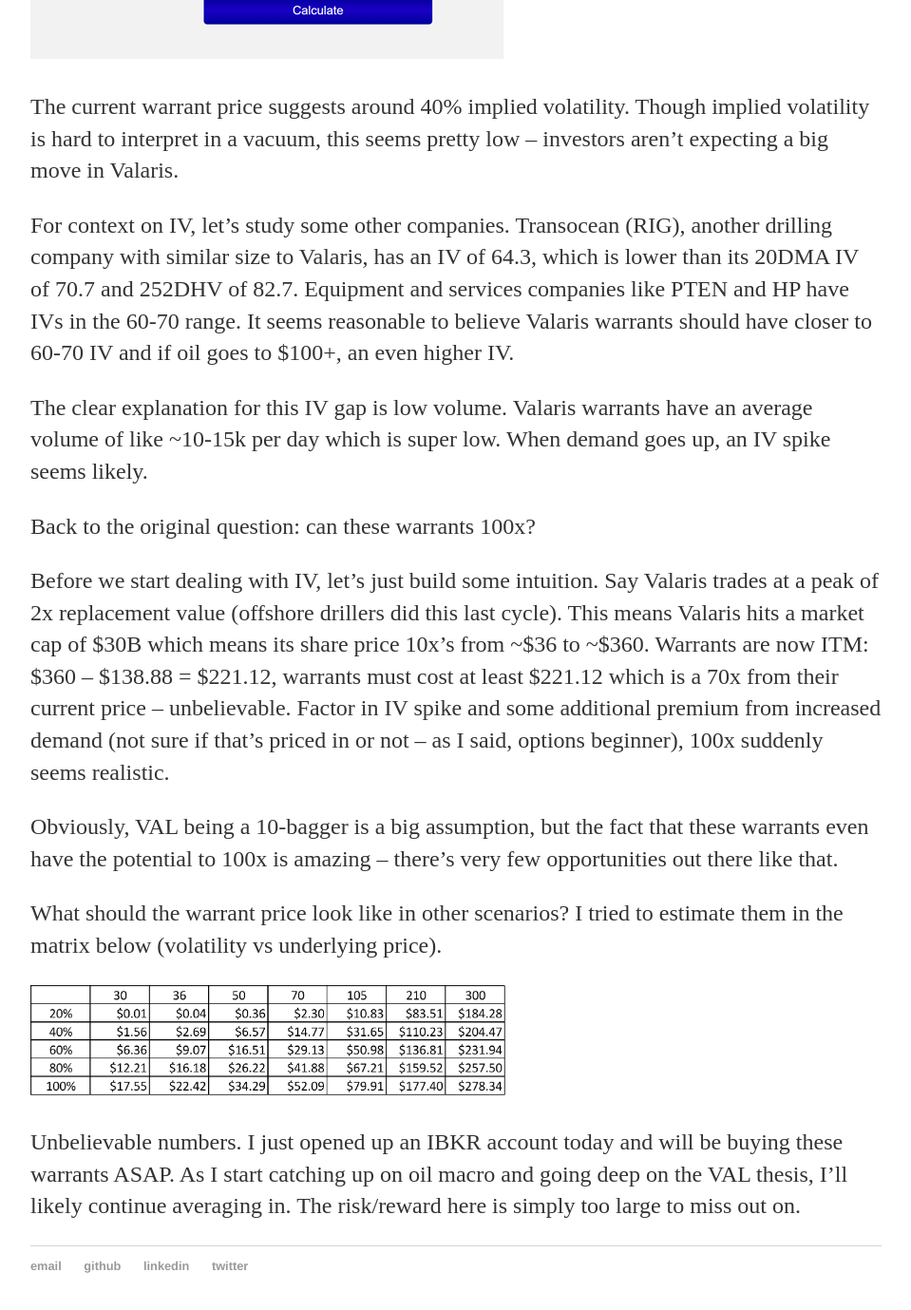
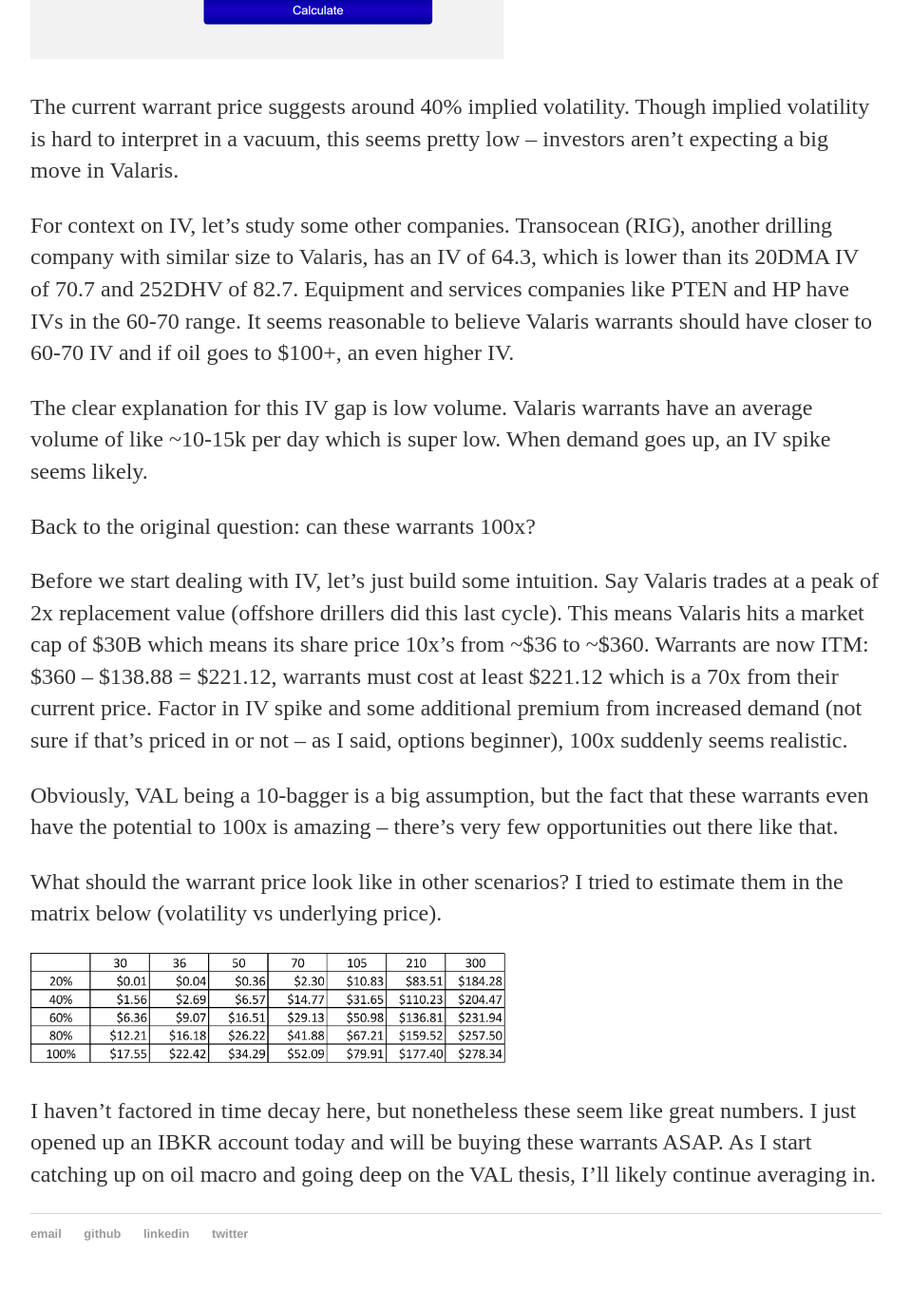
Before and after one commit to avyukd/avyukd.github.io, a Jekyll site: the page built from _posts/2021-12-29-VAL-warrants.md, in a window 1280 px wide and 1400 px high, scrolled down 1430 px. Shown: the top 1379 px of the window at 95% size, without its empty margins (160-1119 px from the left). Built offline with Jekyll 4.4.1, drawn with Linux system fonts in a browser that asks for light colours; some of the changed text lies outside the part shown.

Commit message:
edited post

```diff
--- a/_posts/2021-12-29-VAL-warrants.md
+++ b/_posts/2021-12-29-VAL-warrants.md
@@ -23,7 +23,7 @@
 
 Back to the original question: can these warrants 100x?
 
-Before we start dealing with IV, let’s just build some intuition. Say Valaris trades at a peak of 2x replacement value (offshore drillers did this last cycle). This means Valaris hits a market cap of $30B which means its share price 10x’s from ~$36 to ~$360. Warrants are now ITM: $360 – $138.88 = $221.12, warrants must cost at least $221.12 which is a 70x from their current price – unbelievable. Factor in IV spike and some additional premium from increased demand (not sure if that’s priced in or not – as I said, options beginner), 100x suddenly seems realistic.
+Before we start dealing with IV, let’s just build some intuition. Say Valaris trades at a peak of 2x replacement value (offshore drillers did this last cycle). This means Valaris hits a market cap of $30B which means its share price 10x’s from ~$36 to ~$360. Warrants are now ITM: $360 – $138.88 = $221.12, warrants must cost at least $221.12 which is a 70x from their current price. Factor in IV spike and some additional premium from increased demand (not sure if that’s priced in or not – as I said, options beginner), 100x suddenly seems realistic.
 
 Obviously, VAL being a 10-bagger is a big assumption, but the fact that these warrants even have the potential to 100x is amazing – there’s very few opportunities out there like that.
 
@@ -31,4 +31,4 @@
 
 <img src="https://avyukd.github.io/files/warrant_matrix.png" alt="warrant pricing matrix" width="500"/>
 
-Unbelievable numbers. I just opened up an IBKR account today and will be buying these warrants ASAP. As I start catching up on oil macro and going deep on the VAL thesis, I’ll likely continue averaging in. The risk/reward here is simply too large to miss out on.
+I haven't factored in time decay here, but nonetheless these seem like great numbers. I just opened up an IBKR account today and will be buying these warrants ASAP. As I start catching up on oil macro and going deep on the VAL thesis, I’ll likely continue averaging in.
```
Also changed, not shown: other parts of _posts/2021-12-29-VAL-warrants.md (+1 -1 lines).
